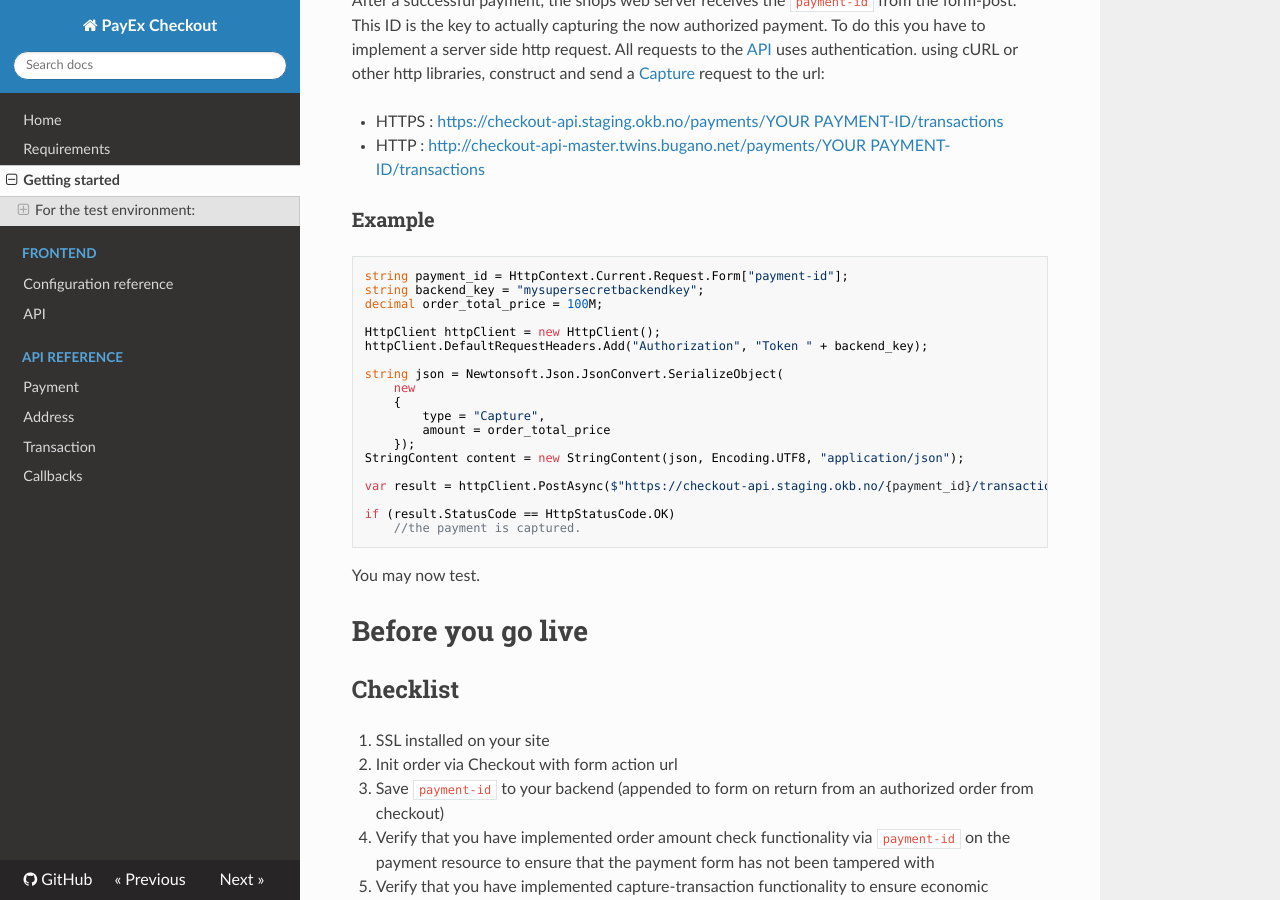
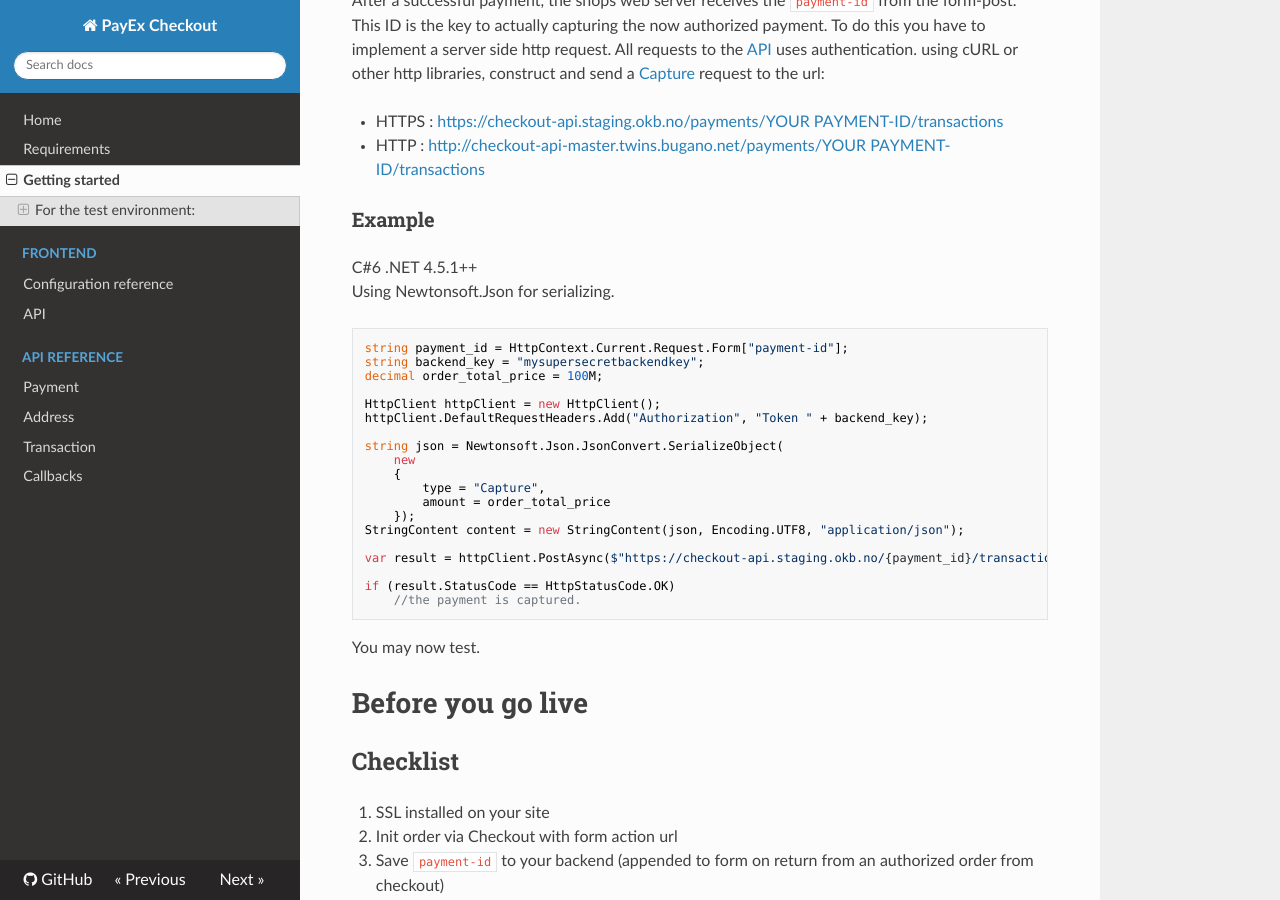
Before and after one commit to PayEx/PayEx.Checkout.Documentation, an MkDocs documentation site: the page built from docs/gettingStarted.md, in a window 1280 px wide and 900 px high, scrolled down 2831 px. Built offline with MkDocs 1.6.1, drawn with Linux system fonts in a browser that asks for light colours; nearby versions of some CDN libraries; old or Windows-style settings are respelled for this version of MkDocs.

Commit message:
added context to the c# code example

````diff
--- a/docs/gettingStarted.md
+++ b/docs/gettingStarted.md
@@ -114,6 +114,9 @@ using cURL or other http libraries, construct and send a [Capture](transaction#c
 
 ### Example
 
+C#6 .NET 4.5.1++</br>
+Using Newtonsoft.Json for serializing.
+
 ```csharp
 string payment_id = HttpContext.Current.Request.Form["payment-id"];
 string backend_key = "mysupersecretbackendkey";
````
